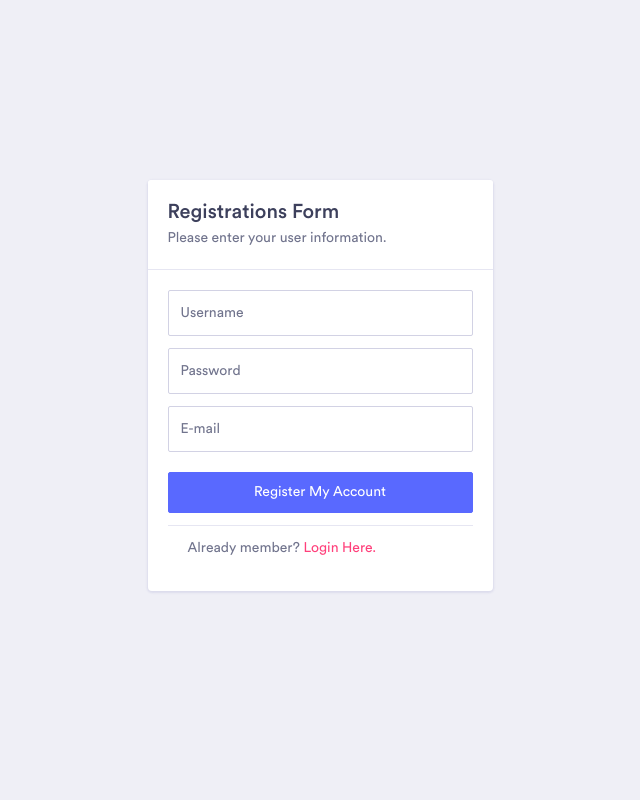
After one commit to Kirito016002/6-oy-9-dars, a Django app: page /dashboard/sign_up in a window 1280 px wide. The commit adds this page. Shown: the whole page, without its empty margins (320-960 px from the left). Run offline with Django 5.2, Linux system fonts and the light colour scheme; some libraries are stand-ins or nearby versions.

Commit message:
'register'

```diff
--- a/main/urls.py
+++ b/main/urls.py
@@ -14,4 +14,6 @@ urlpatterns = [
     path('equpment_deteil/<int:id>/', views.equpment_deteil, name='equpment_deteil'),
     path('equpment_delete/<int:id>/', views.equpment_delete, name='equpment_delete'),
     path('equpment_create', views.equpment_create, name='equpment_create'),
+    path('log_in', views.log_in, name='log_in'),
+    path('sign_up', views.sign_up, name='sign_up'),
 ]
--- a/main/views.py
+++ b/main/views.py
@@ -1,6 +1,8 @@
 from django.shortcuts import render, redirect
 from django.http import HttpResponse
 from . import models
+from django.contrib.auth.models import User
+from django.contrib.auth import authenticate
 
 def main (reqruest):
     return render(reqruest, 'index.html')
@@ -63,3 +65,27 @@ def equpment_create(request):
 def equpment_delete(request, id):
     models.My_equpment.objects.get(id=id).delete()
     return redirect('equpment')
+
+
+# User
+
+def log_in(request):
+    if request.method == "POST":
+        username = request.POST['username']
+        email = request.POST['email']
+        password = request.POST['password']
+        auth = authenticate(username=username, email=email, password=password)
+        if auth:
+            return redirect('dashboard')
+    return render(request, "dashboard/authentication/login.html")
+
+
+def sign_up(request):
+    if request.method == "POST":
+        User.objects.create_user(
+            username = request.POST['username'],
+            email = request.POST['email'],
+            password = request.POST['password'],
+        )
+        return redirect('dashboard')
+    return render(request, "dashboard/authentication/sign-up.html")
--- /dev/null
+++ b/templates/dashboard/authentication/sign-up.html
@@ -0,0 +1,68 @@
+{% load static %}
+<!doctype html>
+<html lang="en">
+
+<head>
+    <!-- Required meta tags -->
+    <meta charset="utf-8">
+    <meta name="viewport" content="width=device-width, initial-scale=1, shrink-to-fit=no">
+    <title>Concept - Bootstrap 4 Admin Dashboard Template</title>
+    <!-- Bootstrap CSS -->
+    <link rel="stylesheet" href="{% static 'dashboard/vendor/bootstrap/css/bootstrap.min.css' %}">
+    <link href="{% static 'dashboard/vendor/fonts/circular-std/style.css' %}" rel="stylesheet">
+    <link rel="stylesheet" href="{% static 'dashboard/libs/css/style.css' %}">
+    <link rel="stylesheet" href="{% static 'dashboard/vendor/fonts/fontawesome/css/fontawesome-all.css' %}">
+    <style>
+    html,
+    body {
+        height: 100%;
+    }
+
+    body {
+        display: -ms-flexbox;
+        display: flex;
+        -ms-flex-align: center;
+        align-items: center;
+        padding-top: 40px;
+        padding-bottom: 40px;
+    }
+    </style>
+</head>
+<!-- ============================================================== -->
+<!-- signup form  -->
+<!-- ============================================================== -->
+
+<body>
+    <!-- ============================================================== -->
+    <!-- signup form  -->
+    <!-- ============================================================== -->
+    <form class="splash-container" method="post">
+        {% csrf_token %}
+        <div class="card">
+            <div class="card-header">
+                <h3 class="mb-1">Registrations Form</h3>
+                <p>Please enter your user information.</p>
+            </div>
+            <div class="card-body">
+                <div class="form-group">
+                    <input class="form-control form-control-lg" type="text" name="username" placeholder="Username" autocomplete="off">
+                </div>
+                <div class="form-group">
+                    <input class="form-control form-control-lg" type="password" name="password" placeholder="Password">
+                </div>
+                <div class="form-group">
+                    <input class="form-control form-control-lg" type="email" name="email" placeholder="E-mail" autocomplete="off">
+                </div>
+                <div class="form-group pt-2">
+                    <button class="btn btn-block btn-primary" type="submit">Register My Account</button>
+                </div>
+
+            <div class="card-footer bg-white">
+                <p>Already member? <a href="{% url 'log_in' %}" class="text-secondary">Login Here.</a></p>
+            </div>
+        </div>
+    </form>
+</body>
+
+
+</html>
--- a/templates/index.html
+++ b/templates/index.html
@@ -501,7 +501,8 @@
                 </div>
                 <!-- /.item -->
                 <div class="item col-md-6 col-lg-3">
-                  <figure class="rounded"><img src="{% static 'img/photos/i2.jpg' %}" srcset="{% static 'img/photos/i2@2x.jpg' %} 2x" alt="" /></figure>
+                  <fig
+                  e class="rounded"><img src="{% static 'img/photos/i2.jpg' %}" srcset="{% static 'img/photos/i2@2x.jpg' %} 2x" alt="" /></figure>
                 </div>
                 <!-- /.item -->
                 <div class="item col-md-6 col-lg-3">
```
Also changed, not shown: WAREHOUSE/settings.py (+12 -12 lines), templates/dashboard/authentication/login.html (added, +68 -0 lines), templates/dashboard/base.html (+20 -0 lines), db.sqlite3, static/img/avatar-1.jpg (added).
